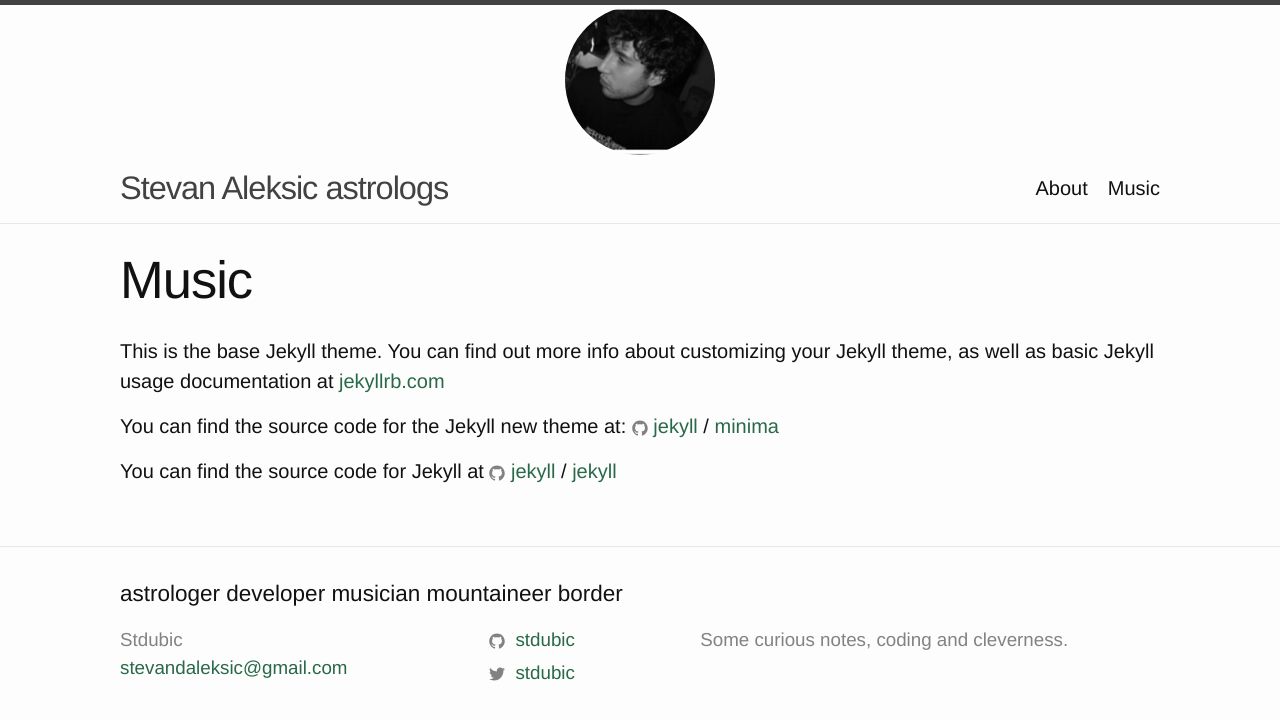
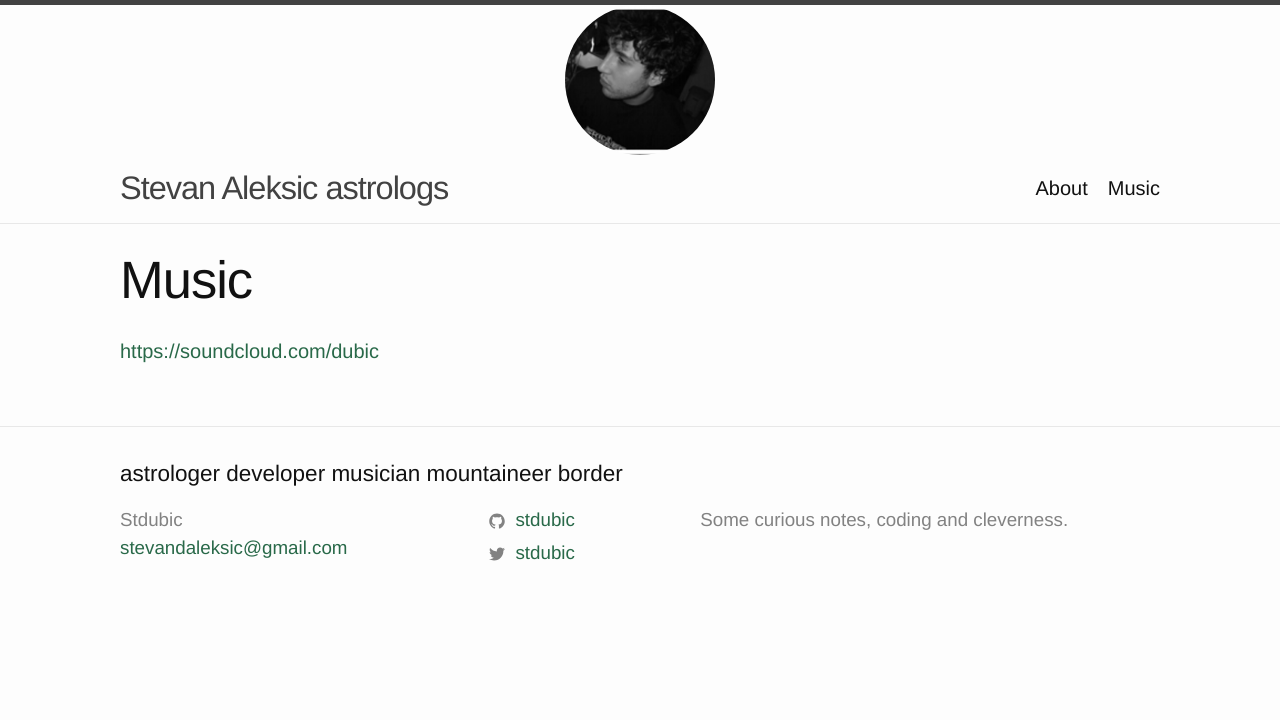
Before and after one commit to Stdubic/Stevan-Aleksic-aka-Stdubic, a Jekyll site: the page built from music.md, in a window 1280 px wide. Shown: the top 720 px of the page. Built offline with Jekyll 4.4.1, drawn with Linux system fonts in a browser that asks for light colours.

Commit message:
Update music.md

```diff
--- a/music.md
+++ b/music.md
@@ -4,12 +4,4 @@ title: Music
 permalink: /music/
 ---
 
-This is the base Jekyll theme. You can find out more info about customizing your Jekyll theme, as well as basic Jekyll usage documentation at [jekyllrb.com](http://jekyllrb.com/)
-
-You can find the source code for the Jekyll new theme at:
-{% include icon-github.html username="jekyll" %} /
-[minima](https://github.com/jekyll/minima)
-
-You can find the source code for Jekyll at
-{% include icon-github.html username="jekyll" %} /
-[jekyll](https://github.com/jekyll/jekyll)
+ [https://soundcloud.com/dubic](https://soundcloud.com/dubic)
```
